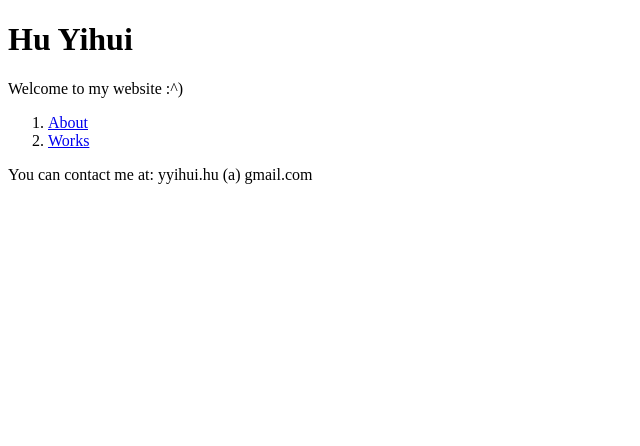
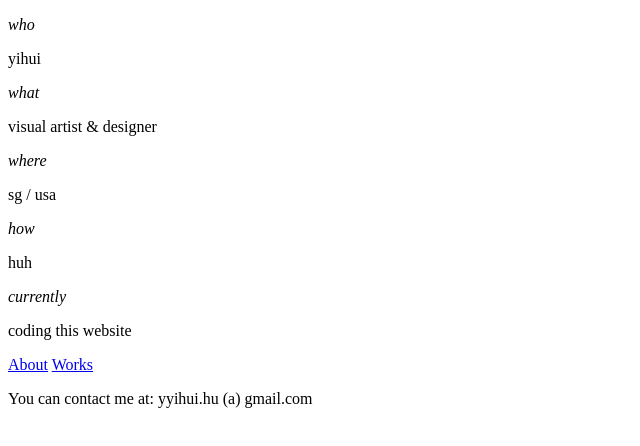
Before and after one commit to yihui-hu/personal-website, a plain HTML site: page index.html in a window 1280 px wide. Shown: the whole page, without its empty margins (0-640 px from the left). Drawn offline with Linux system fonts and the light colour scheme.

Commit message:
changed index.html

```diff
--- a/index.html
+++ b/index.html
@@ -6,12 +6,24 @@
     </head>
 
     <body>
-        <h1>Hu Yihui</h1>
-        <p>Welcome to my website :^)</p>
-        <ol>
-            <li><a href="./pages/about.html">About</a></li>
-            <li><a href="./pages/works.html">Works</a></li>
-        </ol>
+        <p><i>who</i></p>
+        <p>yihui</p>
+
+        <p><i>what</i></p>
+        <p>visual artist & designer</p>
+
+        <p><i>where</i></p>
+        <p>sg / usa</p>
+
+        <p><i>how</i></p>
+        <p>huh</p>
+
+        <p><i>currently</i></p>
+        <p>coding this website</p>
+
+        <a href="./pages/about.html">About</a>
+        <a href="./pages/works.html">Works</a>
+
         <p>You can contact me at: yyihui.hu (a) gmail.com</p>
     </body>
 </html>
```
